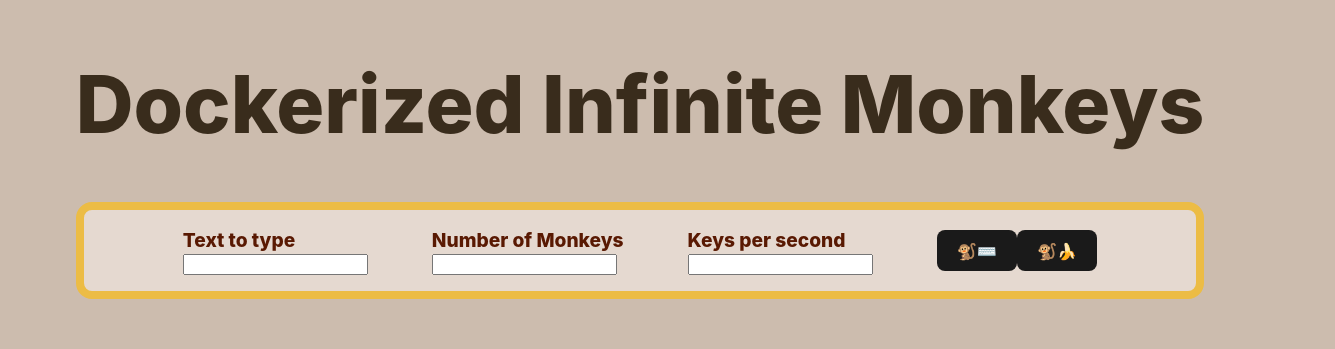
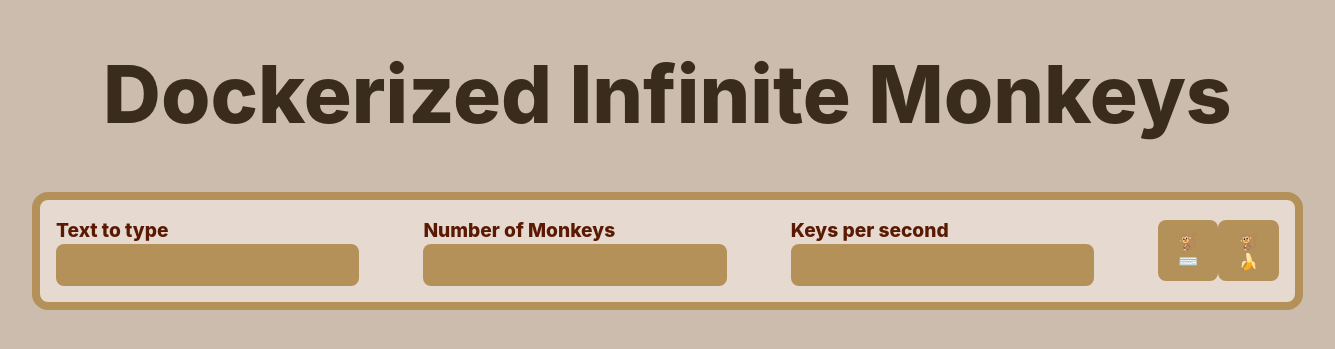
Before and after one commit to Jeanpefe/dockerized-infinite-monkeys, a React (Vite) app: page / in a window 1280 px wide. Shown: the part 247-596 px from the top of the page, 1335 px wide, since content can reach past the window. Built offline with nearby package versions, Linux system fonts and the light colour scheme.

Commit message:
feat: input style and replace color palette to some more brownish colors

```diff
--- a/src/App.css
+++ b/src/App.css
@@ -16,3 +16,16 @@
 	flex-direction: column;
 	align-items: flex-start;
 }
+
+input {
+	border-radius: 8px;
+	border: 1px solid transparent;
+	padding: 0.6em 1.2em;
+	font-size: 1em;
+	font-weight: 700;
+	font-family: inherit;
+	color: white;
+	background-color: #b49159;
+	cursor: pointer;
+	transition: border-color 0.25s;
+}
--- a/src/App.tsx
+++ b/src/App.tsx
@@ -37,7 +37,7 @@ function App() {
   return (
     <>
       <h1>Dockerized Infinite Monkeys</h1>
-      <section style={{ 'display': 'flex', 'flexDirection': 'row', 'alignItems': 'center', 'justifyContent': 'center', 'backgroundColor': '#e5d9d0', 'borderRadius': '1rem', 'border': '0.5rem solid #ecbc45','padding': '1rem' }}>
+      <section style={{ 'display': 'flex', 'flexDirection': 'row', 'alignItems': 'center', 'justifyContent': 'center', 'backgroundColor': '#e5d9d0', 'borderRadius': '1rem', 'border': '0.5rem solid #b49159','padding': '1rem' }}>
         <form onSubmit={handleSubmit} style={{ 'display': 'flex', 'flexDirection': 'row', 'alignItems': 'center', 'justifyContent': 'center', 'gap': '4rem'}}>
           <div className='formFieldContainer'>
             <label className='formField'>Text to type</label>
--- a/src/index.css
+++ b/src/index.css
@@ -3,7 +3,6 @@
   line-height: 1.5;
   font-weight: 400;
 
-  color-scheme: light dark;
   background-color: #ccbcae;
 
   font-synthesis: none;
@@ -44,11 +43,12 @@ button {
   font-weight: 500;
   font-family: inherit;
   background-color: #1a1a1a;
+  background-color: #b49159;
   cursor: pointer;
   transition: border-color 0.25s;
 }
 button:hover {
-  border-color: #646cff;
+  border-color: #591902;
 }
 button:focus,
 button:focus-visible {
```
